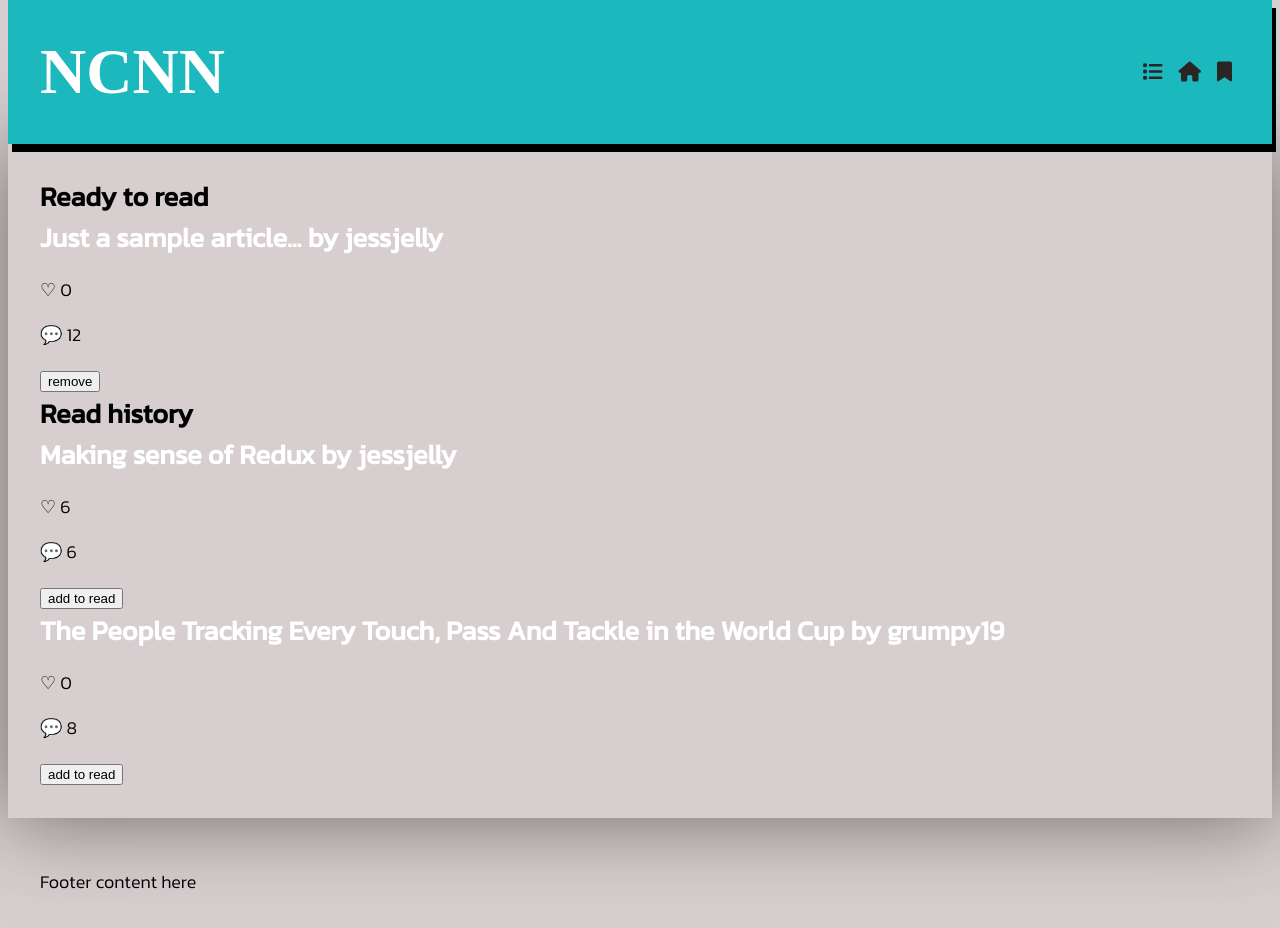
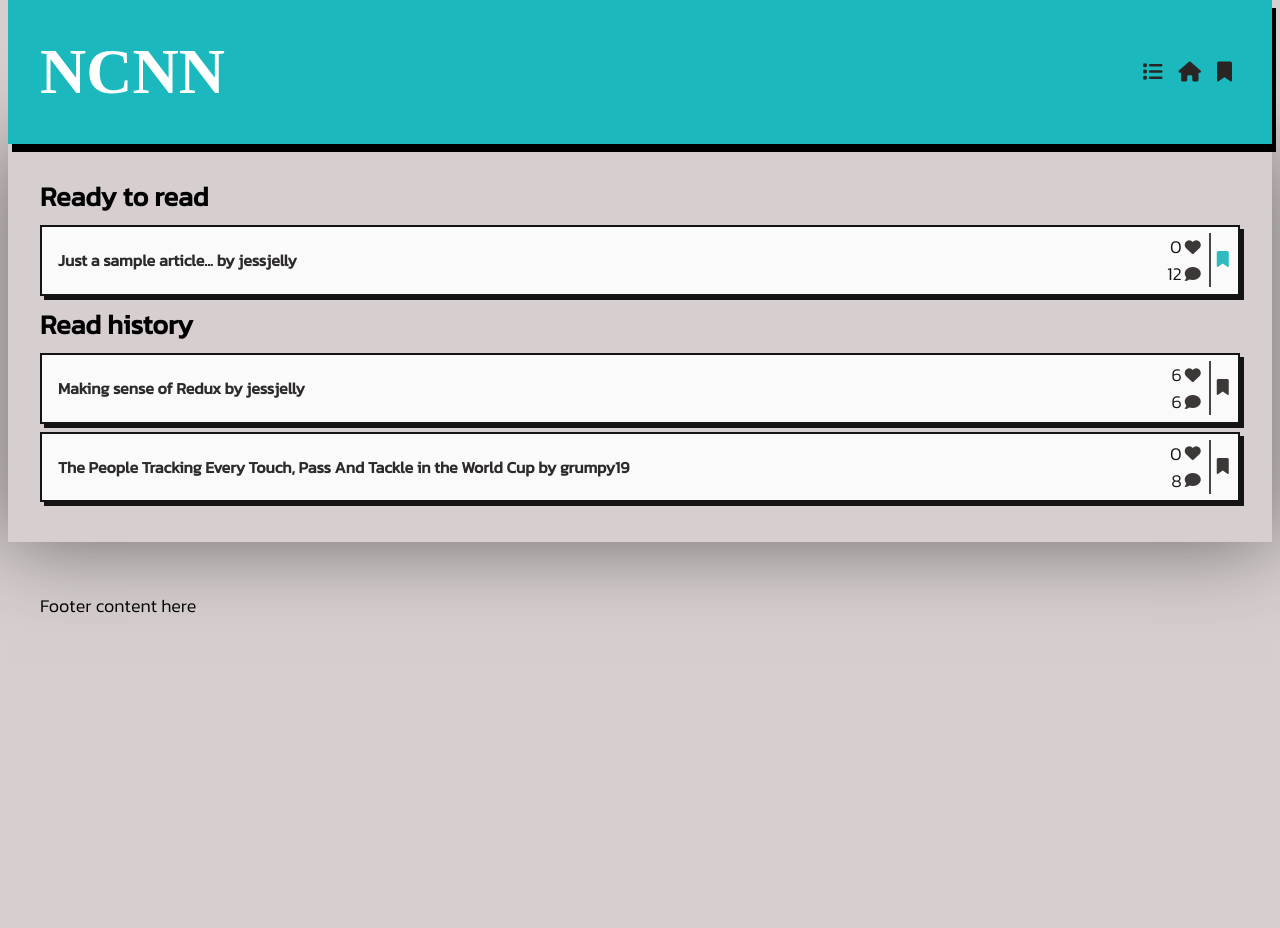
Before and after one commit to olivershh/nc-news-network-frontend, a React (Create React App) app: page /readlist in a window 1280 px wide. Shown: the top 928 px of the page. After the commit the page ends 800 px from the top, so only its background shows below. Built offline with nearby package versions, Linux system fonts and the light colour scheme; a web font is replaced by a local one.

Commit message:
revamped article list

```diff
--- a/src/App.css
+++ b/src/App.css
@@ -115,10 +115,110 @@ header {
     flex-direction: column;
 
 }
-/*
-.submit-post {
 
-} */
+.articles-list-main {
+    display: flex;
+    flex-direction: column;
+}
+
+
+.article-card-small {
+    display: flex;
+    align-items: center;
+    justify-content: space-between;
+    margin: .5rem 0;
+    background-color: rgb(255, 255, 255);
+    padding: 0.4rem 0 0.4rem 1rem;
+    border: 2px solid black;
+    text-align: left;
+    box-shadow: 4px 4px black;
+    opacity: .9;
+}
+
+.article-card-small > a {
+    color: rgb(27, 25, 25);
+}
+
+.article-preview-title {
+    font-size: 1rem;
+}
+
+.article-card-small-stats {
+    display:flex;
+    flex-direction: column;
+    align-items: flex-end;
+    margin: 0 .1rem;
+    }
+
+.article-preview-icon, .article-preview-icon-faved {
+    font-size: 1rem;
+    background: none;
+    border: none;
+    margin: 0 .2rem;
+    color: rgb(45, 40, 40);
+
+}
+
+.article-preview-icon-faved {
+    color: rgb(27, 185, 190);
+}
+
+.icon-big {
+
+        border-left: 2px solid rgb(58, 56, 56);
+        height: inherit;
+
+}
+
+
+
+.comments-article-preview, .likes-article-preview {
+    display: flex;
+    flex-direction: row;
+    align-items: center;
+}
+
+.comments-article-preview p {
+    margin: 0;
+}
+
+.likes-article-preview p {
+    margin:  0;
+}
+
+.article-card-small-controls {
+    display:flex;
+    flex-direction: row;;
+}
+
+
+.filter-bar {
+    display: flex;
+    flex-direction: row;
+    justify-content: space-between;
+    margin: .5rem auto;
+}
+
+.topic-bar-option, .topic-bar-selected, .topic-bar-selected-right, .topic-bar-option-right {
+    border: 2px solid black;
+    background-color:grey;
+    margin-right: .5rem;
+    padding: .1rem .4rem;
+
+}
+
+.topic-bar-selected {
+    background-color: blue;
+}
+
+.topic-bar-option-right, .topic-bar-selected-right {
+    margin-right: 0;
+}
+
+
+
+
+
 
 
 
@@ -126,15 +226,12 @@ textarea {
     width: 100%;
     background-color: rgb(235, 230, 224);
     border: none;
+    height: 70px
 }
-
-/*  */
 
 
 
 .comment-card-user, .comment-card {
-    display: flex;
-    flex: row;
     margin: .5rem auto;
     display:flex;
     flex-direction: row;
@@ -143,14 +240,10 @@ textarea {
 
 }
 
-.comment-card{
-    margin: .5rem auto;
-    display:flex;
-    flex-direction: row;
-    justify-content: space-between;
-}
 
-.user {
+
+
+.user, .owner {
     width: 15%;
     display: flex;
     flex-direction: column;
@@ -161,6 +254,12 @@ textarea {
     margin-right: 1rem;
     margin-bottom: 0;
 
+}
+
+.owner {
+    float: right;
+    margin-right: 0;
+    margin-left: 1rem;
 }
 
 .username {
@@ -197,8 +296,13 @@ textarea {
     width: 90%;
     border: 2px solid black;
     opacity: .9;
-    box-shadow: 6px 6px rgb(77, 73, 73);
+    box-shadow: 6px 6px white;
 }
+
+.comment-bubble-owner {
+    text-align: right;
+}
+
 
 
 
@@ -255,6 +359,22 @@ textarea {
         padding: 0 20px;
     }
 
+    .comment-bubble, .comment-bubble-owner {
+
+        padding: 0rem 1rem;
+        font-size: .9rem;
+        width: 100%;
+
+    }
+
+    .user, .owner {
+        width: 5%;
+        padding: .5rem 0 .5rem;
+    }
+
+    textarea {
+        height: 100px;
+    }
 
 
 
--- a/src/components/Article/ArticlePreview.jsx
+++ b/src/components/Article/ArticlePreview.jsx
@@ -11,14 +11,22 @@ export default function ArticlePreview({ article }) {
         to={`/articles/article/${article.article_id}`}
         state={{ partialArticle: article }}
       >
-        <h2>
+        <h2 className="article-preview-title">
           {article.title}{" "}
           <span className="author-tag-inline">by {article.author}</span>
         </h2>
       </Link>
-      <div className="article-card-small-stats">
-        <p>♡ {article.votes}</p>
-        <p>💬 {article.comment_count}</p>
+      <div className="article-card-small-controls">
+        <div className="article-card-small-stats">
+          <div className="likes-article-preview">
+            <p>{article.votes}</p>
+            <i class="fa-solid fa-heart article-preview-icon"></i>
+          </div>
+          <div className="comments-article-preview">
+            <p>{article.comment_count}</p>
+            <i class="fa-solid fa-comment article-preview-icon"></i>
+          </div>
+        </div>
         <AddRemoveReadList article={article} />
       </div>
     </div>
--- a/src/components/Article/ArticleTopicBar.jsx
+++ b/src/components/Article/ArticleTopicBar.jsx
@@ -1,4 +1,4 @@
-import { useState } from "react";
+import { useEffect, useState } from "react";
 import { Link } from "react-router-dom";
 
 export default function ArticleTopicBar({ selectedTopic }) {
@@ -6,26 +6,35 @@ export default function ArticleTopicBar({ selectedTopic }) {
 
   return (
     <section role="search" className="filter-bar">
+      <div className="filter-topics">
         {topics.map((topic) => {
           const isSelectedTopic = selectedTopic === topic;
           return (
             <Link
               key={topic}
               to={`/articles/${topic}`}
-            className={isSelectedTopic ? "topic-bar-selected" : undefined}
+              className={
+                isSelectedTopic ? "topic-bar-selected" : "topic-bar-option"
+              }
             >
               {topic}
             </Link>
           );
         })}
-
+      </div>
+      <div className="filter-all">
         <Link
           key="all"
           to="/articles"
-        className={selectedTopic ?? "topic-bar-selected-all"}
+          className={
+            selectedTopic
+              ? "topic-bar-selected-right"
+              : "topic-bar-option-right"
+          }
         >
           all
         </Link>
+      </div>
     </section>
   );
 }
--- a/src/components/Comment/CommentDelete.jsx
+++ b/src/components/Comment/CommentDelete.jsx
@@ -13,5 +13,9 @@ export default function CommentDelete({ comment, setComments }) {
     });
   }
 
-  return <button onClick={handleDelete}>🗑️</button>;
+  return (
+    <button className="vote-button-user" onClick={handleDelete}>
+      <i class="fa-solid fa-trash"></i>
+    </button>
+  );
 }
--- a/src/components/Comment/CommentFull.jsx
+++ b/src/components/Comment/CommentFull.jsx
@@ -2,15 +2,20 @@ import CommentDelete from "./CommentDelete";
 
 export default function CommentFull({ comment, isUserComment, setComments }) {
   const userProfile = (
-    <div className="user">
+    <div className={isUserComment ? "owner" : `user`}>
       <img
         className={`small-user-img ${isUserComment && "small-user-img-owner"}`}
         src="https://visualpharm.com/assets/30/User-595b40b85ba036ed117da56f.svg"
       />
       <div className="user-stats">
-        <button className="vote-button-user">
-          <i class="fa-solid fa-heart"></i>
-        </button>
+        {isUserComment ? (
+          <CommentDelete comment={comment} setComments={setComments} />
+        ) : (
+          <button className="vote-button-user">
+            <i class="fa-solid fa-heart"></i>
+          </button>
+        )}
+
         <p>{comment.votes}</p>
       </div>
     </div>
@@ -24,7 +29,7 @@ export default function CommentFull({ comment, isUserComment, setComments }) {
         }`}
       >
         {userProfile}
-        <div className="comment-body">
+        <div className={"comment-body"}>
           <p>{comment.body}</p>
         </div>
         <div className="username-signature">{comment.author}</div>
@@ -33,6 +38,8 @@ export default function CommentFull({ comment, isUserComment, setComments }) {
   );
 }
 
-// {isUserComment && (
-//   <CommentDelete comment={comment} setComments={setComments} />
-// )}
+// {
+//   isUserComment && (
+//     <CommentDelete comment={comment} setComments={setComments} />
+//   );
+// }
--- a/src/components/Readlist/AddRemoveReadlist.js
+++ b/src/components/Readlist/AddRemoveReadlist.js
@@ -28,8 +28,32 @@ export default function AddRemoveReadList({ article }) {
   }
 
   return (
-    <button onClick={handleClick}>
-      {inToRead() ? "remove" : "add to read"}
+    <button
+      className={
+        inToRead()
+          ? "article-preview-icon-faved icon-big"
+          : "article-preview-icon icon-big test-case"
+      }
+      onClick={handleClick}
+    >
+      {<i className="fa-solid fa-bookmark"></i>}
     </button>
   );
 }
+
+{
+  /* <button
+  className={voteCounted ? "vote-button-red" : "vote-button"}
+  onClick={() =>
+    handleVoteClick(
+      voteCounted,
+      setArticle,
+      setVoteCounted,
+      article_id,
+      increaseVotes
+    )
+  }
+>
+  <i class="fa-solid fa-heart"></i>
+</button>; */
+}
```
Lines whose indentation alone changed are shown as unchanged.
